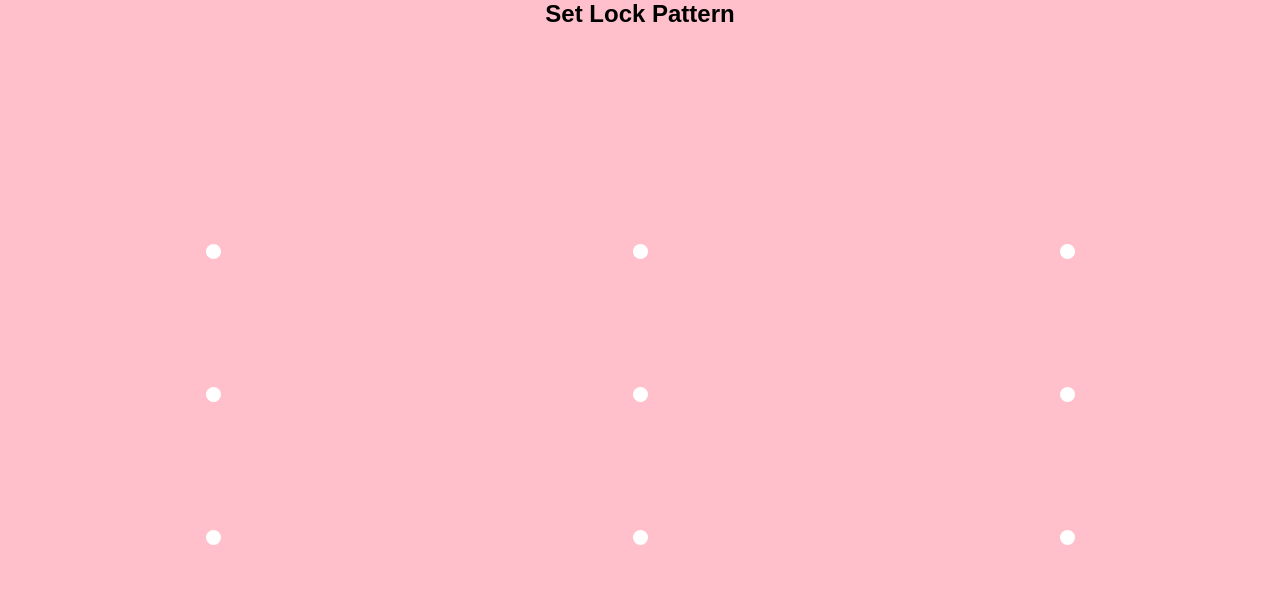
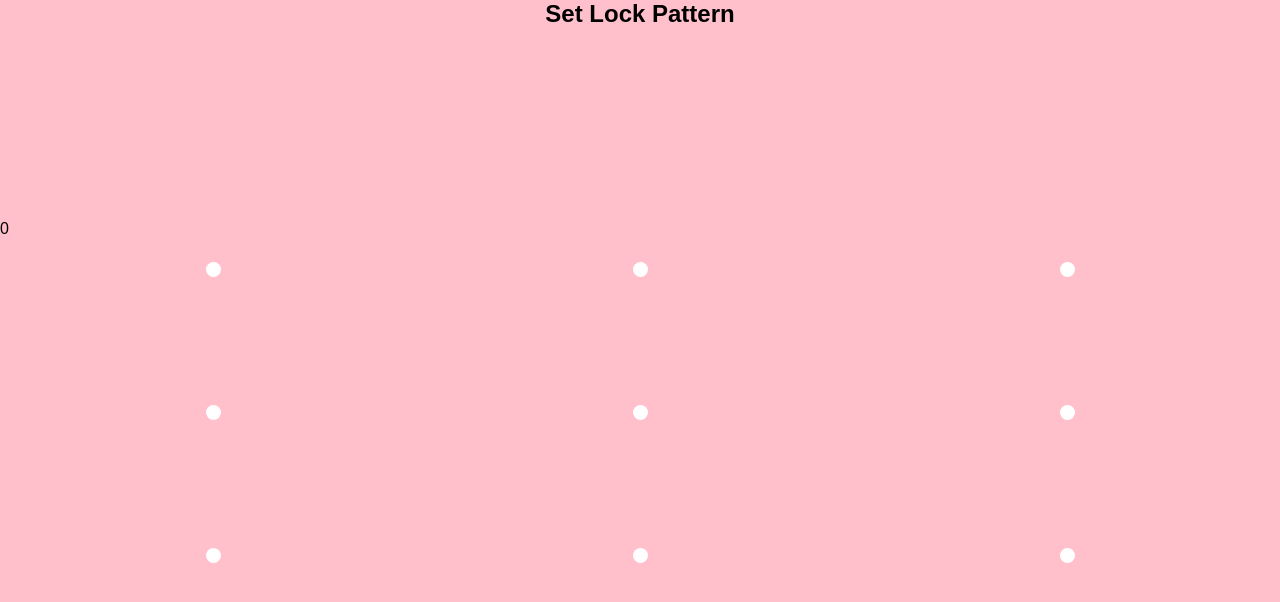
Before and after one commit to lrussosys/lockscreen-app, an Angular app: page /set-lockscreen in a window 1280 px wide. Shown: the top 602 px of the page. Built offline with nearby package versions, Linux system fonts and the light colour scheme.

Commit message:
ultimo push

```diff
--- a/src/app/pages/set-lockscreen/set-lockscreen.component.html
+++ b/src/app/pages/set-lockscreen/set-lockscreen.component.html
@@ -1,5 +1,11 @@
 <h2 class="title">Set Lock Pattern</h2>
-<div class="dots-wrapper" (click)="onClick($event, 'start')">
+<div>
+    {{counter}}
+</div>
+<div
+  class="dots-wrapper"
+  (touchmove)="onClick($event, 'move')"
+>
   <div *ngFor="let dot of dots; index as i" class="dotRow">
     <div *ngFor="let d of dot; index as j" class="dot" #dot>
       <div class="innerDot">
--- a/src/app/pages/set-lockscreen/set-lockscreen.component.ts
+++ b/src/app/pages/set-lockscreen/set-lockscreen.component.ts
@@ -39,6 +39,8 @@ export class SetLockscreenComponent implements OnInit, AfterViewInit {
     [2, 5, 8],
   ];
 
+  counter = 0;
+  tempIndex = -1;
   // Stile grafico per hover sui dot
   // Rifare CSS per rendere le aree intorno ai div ben visibili
   // Salvare all'interno della matrice le coordinate, la larghezza e l'altezza dei dot
@@ -48,35 +50,54 @@ export class SetLockscreenComponent implements OnInit, AfterViewInit {
   ngOnInit(): void {}
   ngAfterViewInit(): void {
     console.log(this.dot);
-    for (var directive of this.dot) {
-      console.log(directive.nativeElement.getBoundingClientRect());
-      this.dotsLocation.push(directive.nativeElement.getBoundingClientRect());
+    this.dot.forEach((directive, i) => {
+      let elem = directive.nativeElement.getBoundingClientRect();
+      let x = elem.x;
+      let y = elem.y;
+      this.dotsLocation.push({
+        i: i,
+        y: y,
+        x: x,
+      });
       console.log(directive);
-    }
+    });
     console.log(this.dotsLocation);
   }
 
   onClick(e: any, type: string) {
     // console.log(e.target);
-    this.currentClickX = e.x;
-    this.currentClickY = e.y;
+    let x = e.touches.item(0)?.clientX;
+    let y = e.touches.item(0)?.clientY;
 
-    console.log(this.currentClickX, this.currentClickY);
+    // console.log(x, y);
 
-    console.log('x:', e.x, 'y:', e.y);
+    // console.log('x:', e.x, 'y:', e.y);
 
-    this.dotsLocation.forEach((dot) => {
-      if (
-        dot.x < this.currentClickX &&
-        this.currentClickX < dot.x + dot.width &&
-        dot.y < this.currentClickY &&
-        this.currentClickY < dot.y + dot.height
-      ) {
-        console.log('trovato');
-        console.log(dot.parentElement);
-      } else {
-        console.log('non trovato');
+    // this.dotsLocation.forEach((dot) => {
+    //     // dot.x < x < dot.x + dot.width
+    //   if (
+    //     dot.x < x &&
+    //     x < dot.x + dot.width &&
+    //     dot.y < y &&
+    //     y < dot.y + dot.height
+    //   ) {
+    //     console.log('trovato');
+    //     console.log(dot.parentElement);
+    //   } else {
+    //     console.log('non trovato');
+    //   }
+    // });
+
+    this.dotsLocation.forEach((dot, i) => {
+      if (dot.x <= x && dot.x + 30 >= x && dot.y <= y && dot.y + 30 >= y) {
+        // console.log('trovato');
+        console.log(this.tempIndex);
+        if (this.tempIndex < 0 && this.tempIndex != dot.i) {
+          this.tempIndex = dot.i;
+          this.counter++;
+        }
       }
+      this.tempIndex = -1;
     });
 
     // console.log(type, e.touches.item(0)?.clientX);
```
